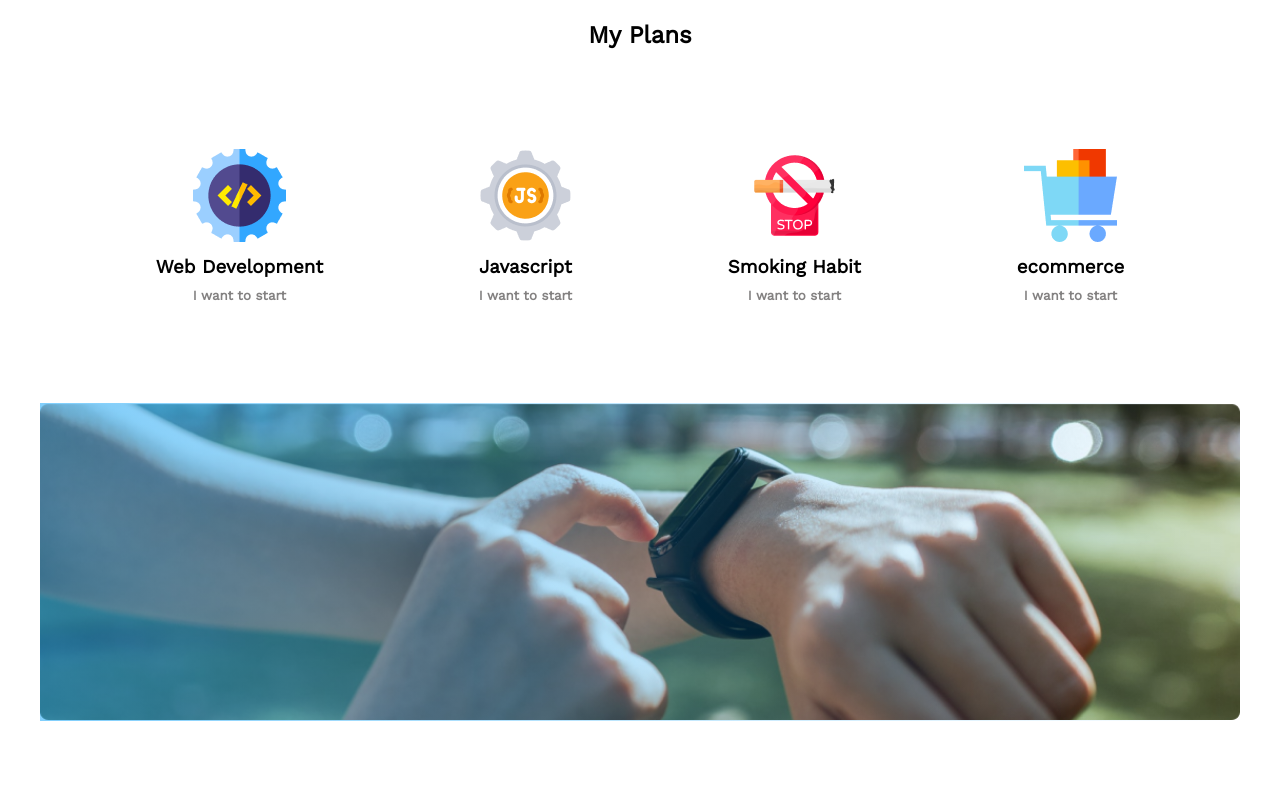
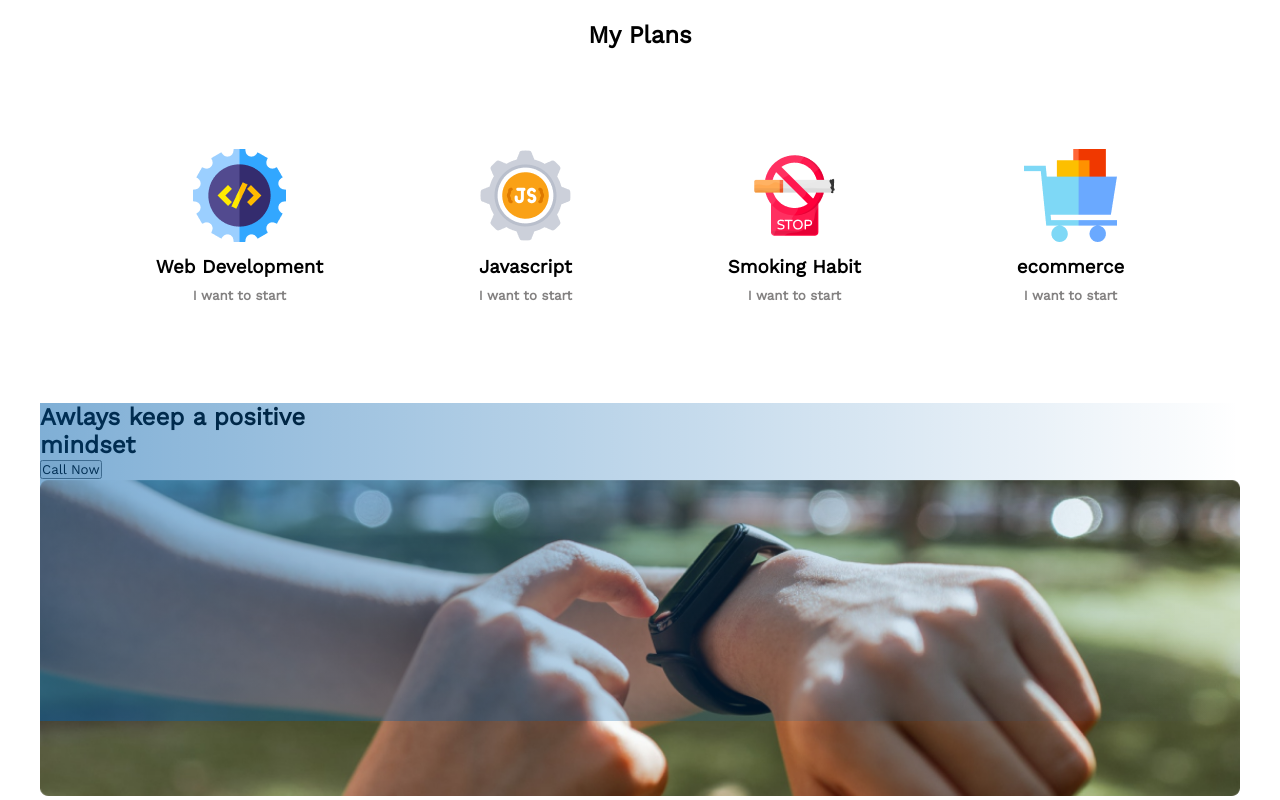
Before and after one commit to lilycm/new, a plain HTML site: page index.html in a window 1280 px wide. Shown: the part 1707-2507 px from the top of the page. Before the commit the page ends 2431 px from the top, so only its background shows below. Drawn offline with nearby package versions, Linux system fonts and the light colour scheme.

Commit message:
added positive section

```diff
--- a/index.html
+++ b/index.html
@@ -25,7 +25,8 @@
             <div class="header-title">
                 <h1>All Thinks Are <br> Possible If You <br> believe</h1>
                 <p class="header-description">
-                    There are many variations of passages of Lorem Ipsum <br>available, but the majority have suffered alteration in some <br> form, by injected humour, or randomised words
+                    There are many variations of passages of Lorem Ipsum <br>available, but the majority have suffered
+                    alteration in some <br> form, by injected humour, or randomised words
                 </p>
                 <button class="contact-btn">Contact</button>
             </div>
@@ -42,7 +43,9 @@
                 </div>
                 <div class="about-detail">
                     <h2>My failures of <br> previous year</h2>
-                    <p>Contrary to popular belief, Lorem Ipsum is not <br> simply random text. It has roots in a piece of <br> classical Latin literature from 45 BC, making it over <br> 2000 years old. Richard McClintock.</p>
+                    <p>Contrary to popular belief, Lorem Ipsum is not <br> simply random text. It has roots in a piece
+                        of <br> classical Latin literature from 45 BC, making it over <br> 2000 years old. Richard
+                        McClintock.</p>
                     <div class="about-option">
                         <p><i class="fa-solid fa-check"></i> Contrary to popular belief, is not simply.</p>
                         <p><i class="fa-solid fa-check"></i> Contrary to popular belief.</p>
@@ -89,10 +92,17 @@
 
 
         <div class="container">
-            <div class="gradient"></div>
+            <div class="positive">
+                <h2>Awlays keep a positive <br> mindset</h2>
+                <button class="call">Call Now</button>
+            </div>
+            <div class="container1">
+                <div class="gradient">
+                </div>
                 <div class="image">
                     <img src="images/watch.png" alt="">
                 </div>
+            </div>
         </div>
     </main>
 
--- a/style/style.css
+++ b/style/style.css
@@ -120,12 +120,18 @@ body, *{
 .container .gradient{
     width: 100%;
     height: 100%;
-    background: linear-gradient(to right, rgb(2, 158, 248), rgba(255, 255, 255, 0));
+    background: linear-gradient(to right, #005FAC, rgba(255, 255, 255, 0));
     position: absolute;
     opacity: .5;
     left: 0;
     top: 0;
 }
+
+.container1 .positive{
+    padding: 20px;
+    color: white;
+}
+
 .container .image{
     width: 100%;
 }
```
